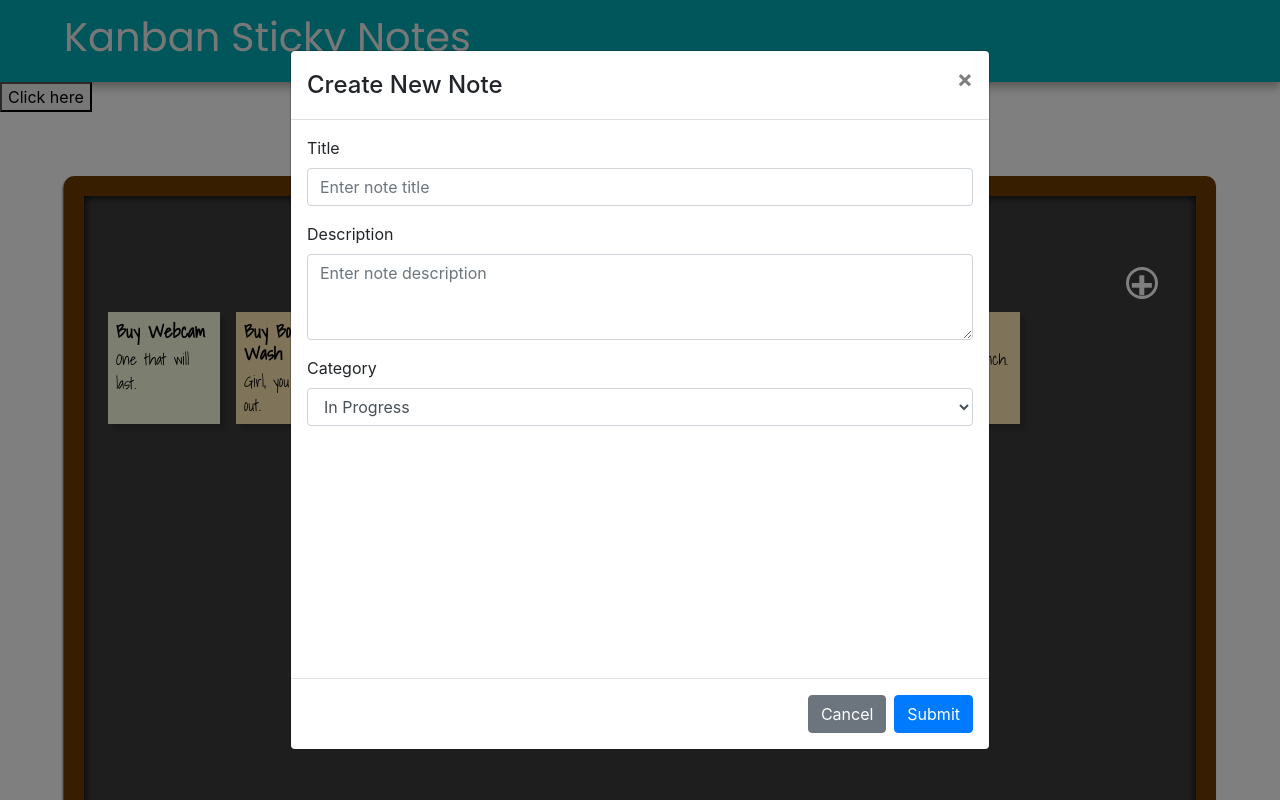
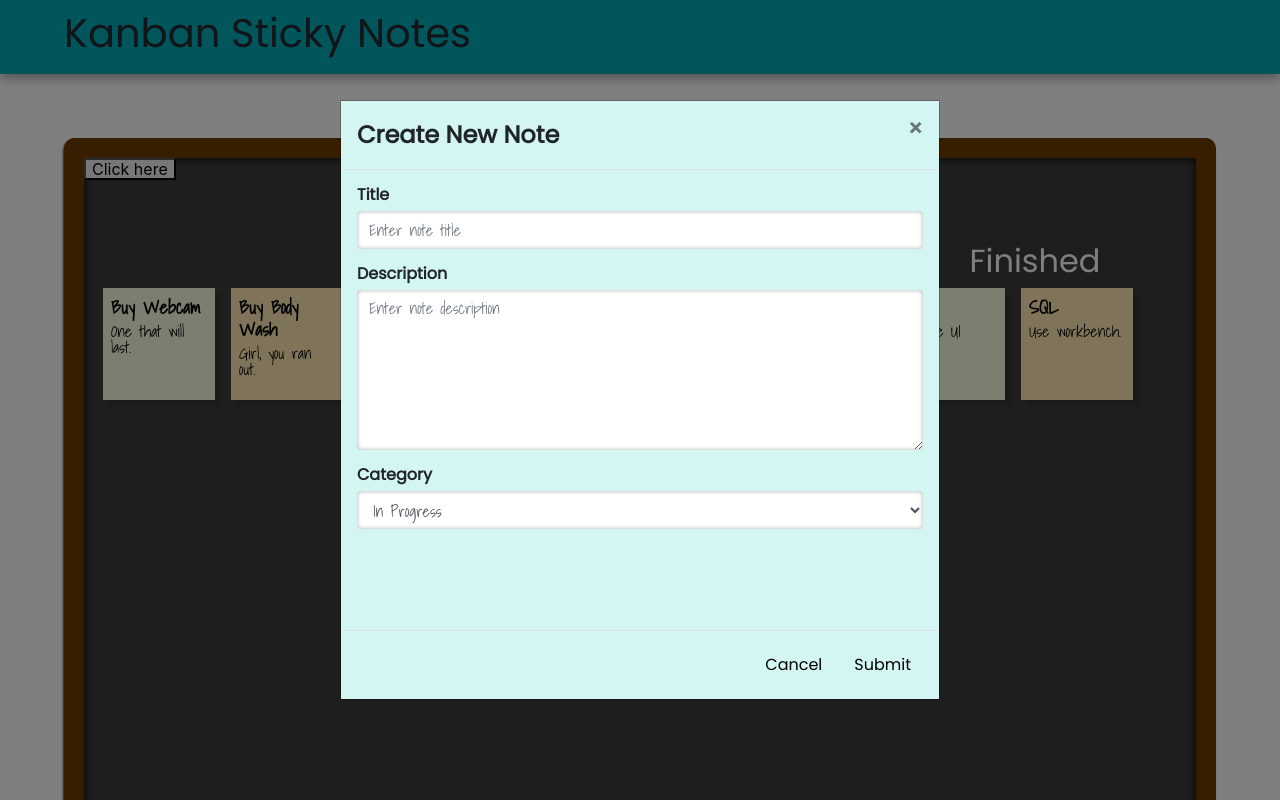
Before and after one commit to ericaoytas/Kanban-Board, a React (Create React App) app in the folder kanban-sticky-notes/: page / in a window 1280 px wide. Both pictures are taken after a click on the button "Click here". Shown: the top 800 px of the page. Built offline with nearby package versions, Linux system fonts and the light colour scheme.

Commit message:
NoteModal, ViewNote

```diff
--- a/kanban-sticky-notes/public/styles.css
+++ b/kanban-sticky-notes/public/styles.css
@@ -16,7 +16,6 @@ header {
   padding: 1% 5%;
   box-shadow: 0 5px 10px 0 rgba(0, 0, 0, 0.2), 0 3px 10px 0 rgba(0, 0, 0, 0.19) !important;
 }
-
 
 /** General: app, board, body */
 
@@ -45,8 +44,10 @@ header {
 
 body,
 h1 {
+  color: #222831;
   font-family: "Poppins", sans-serif;
   margin: 0;
+  line-height: 1 !important;
 }
 
 hr {
@@ -59,7 +60,6 @@ hr {
 /** Columns & Column */
 
 .column {
-
   min-width: 300px;
   min-height: 50vw;
 }
@@ -104,7 +104,6 @@ hr {
   align-items: flex-start;
 }
 
-
 /** Notes and Note */
 
 .note {
@@ -114,7 +113,7 @@ hr {
   display: block;
   height: 7em;
   width: 7em;
-  padding: .5em;
+  padding: 0.5em;
   -moz-box-shadow: 5px 5px 4px rgba(44, 44, 44, 0.5);
   -webkit-box-shadow: 5px 5px 4px rgba(44, 44, 44, 0.5);
   box-shadow: 5px 5px 4px rgba(44, 44, 44, 0.5);
@@ -135,7 +134,7 @@ hr {
 }
 
 .note-container {
-  margin: .5em;
+  margin: 0.5em;
   display: float;
   float: left;
 }
@@ -183,13 +182,60 @@ hr {
   cursor: -webkit-grabbing;
 }
 
-
 /** Modals */
 
 .modal-style {
-    width: 700px !important;
+  width: 600px !important;
 }
 
-.modal-content{
-    height: 700px;
+.modal-content {
+  height: 600px;
+  border-radius: 0 !important;
+  background-color: #d3f6f3 !important;
+  font-family: "Shadows Into Light", cursive;
 }
+
+.modal-content label,
+.modal-content .h4 {
+  font-family: "Poppins", sans-serif;
+  font-weight: bold;
+}
+
+.modal-content input, .modal-content textarea, .modal-content select{
+  border: none;
+  -moz-box-shadow:    inset 0 0 4px #aaa;
+  -webkit-box-shadow: inset 0 0 4px #aaa;
+  box-shadow:         inset 0 0 4px #aaa;
+}
+
+.modal-content textarea {
+  height: 10rem !important;
+}
+
+.modal-content button{
+  font-family: "Poppins", sans-serif;
+  background: none;
+  border: none;
+  color: black;
+}
+
+.modal-content button:hover{
+  background: #00adb5;
+}
+
+
+
+@media only screen and (max-width: 995px) {
+  .modal-style {
+    width: 450px !important;
+  }
+
+  .modal-content {
+    height: 450px;
+
+  }
+  .modal-content textarea {
+    height: 4rem !important;
+  }
+
+}
--- a/kanban-sticky-notes/src/components/App.jsx
+++ b/kanban-sticky-notes/src/components/App.jsx
@@ -1,24 +1,18 @@
-import React, {useState} from 'react';
+import React from 'react';
 import Header from './Header';
 import Footer from './Footer';
 import Board from './Board';
-import CreateNewNote from './CreateNewNote';
+
 import 'bootstrap/dist/css/bootstrap.css';
+import noteData from '../noteData.jsx';
 
 function App() {
-  const [modalShow, setModalShow] = useState(false);
+
 
   return (
     <div className="app">
       <Header />
-      <button
-        onClick={() => setModalShow(true)}
-      >Click here</button>
-      <CreateNewNote
-        show={modalShow}
-        onHide={() => setModalShow(false)}
-      />
-      <Board />
+      <Board noteData={noteData} />
     </div>
   );
 }
--- a/kanban-sticky-notes/src/components/Board.jsx
+++ b/kanban-sticky-notes/src/components/Board.jsx
@@ -1,17 +1,94 @@
-import React from 'react';
-import Columns from './Columns';
-import noteData from '../noteData.jsx';
+import React, { useState } from "react";
+import Columns from "./Columns";
+import CreateNewNote from "./CreateNewNote";
+import NoteModal from "./NoteModal";
+
+function Board(props) {
+  const [modalInfo, setModalInfo] = useState({
+    isShow: false,
+    type: "create",
+    targetNoteId: 0,
 
 
+  });
+  const noteData = props.noteData;
+  const [notes, setNotes] = useState(noteData.notes);
 
-function Board() {
+  function addNote(newNote) {
+    setNotes((prevState) => {
+      return [
+        ...prevState,
+        {
+          ...newNote,
+        },
+      ];
+    });
+  }
+
+  function deleteNote(noteId) {
+    setNotes(prevNotes => {
+      return prevNotes.filter(noteItem => {
+        return noteItem.noteId !== noteId;
+      });
+    });
+  }
+
+
+  function onDragOver(event) {
+    event.preventDefault();
+  }
+
+  function onDrop(event, category) {
+    let id = event.dataTransfer.getData("id");
+    const updatedNote = notes.find((note) => {
+      return note.noteId === id;
+    });
+    updatedNote.category = category;
+    deleteNote(id);
+    addNote(updatedNote);
+  }
+
+  function showModal(event, type, noteId, isShow) {
+
+    setModalInfo(prevInfo => {
+      return ({
+        ...prevInfo,
+        type: type,
+        isShow: isShow,
+        targetNoteId: noteId
+      });
+
+    });
+  }
+
   return (
     <div className="board">
-    <h1>Board Title</h1>
+      <button onClick={(event) => showModal(event, "create", 0, true)}>Click here</button>
+      {/* <CreateNewNote
+        onadd={addNote}
+        show={modalShow}
+        onHide={() => setModalShow(false)}
+        categories={noteData.categories}
+      /> */}
+
+      <NoteModal
+        onadd={addNote}
+        show={modalInfo.isShow}
+        onHide={(event) => showModal(event, "create", 0, false)}
+        noteData={noteData}
+        noteId={modalInfo.targetNoteId}
+        modalType={modalInfo.type}
+        modalTitle="Create New Note"
+      />
+
+      <h1>Board Title</h1>
       <Columns
-        categories = {noteData.categories}
-        notes = {noteData.notes}
-      />
+        categories={noteData.categories}
+        notes={notes}
+        onDrop={onDrop}
+        onDragOver={onDragOver}
+        showModal={showModal}
+        />
     </div>
   );
 }
--- a/kanban-sticky-notes/src/components/Column.jsx
+++ b/kanban-sticky-notes/src/components/Column.jsx
@@ -15,6 +15,7 @@ function Column(props) {
             <h2>{props.columnTitle}</h2>
             <Notes
                 notesArray={props.notesArray}
+                showModal={props.showModal}
             />
         </div>
 
--- a/kanban-sticky-notes/src/components/Columns.jsx
+++ b/kanban-sticky-notes/src/components/Columns.jsx
@@ -7,52 +7,32 @@ function Columns(props) {
 
     const [notesArray, setNotes] = useState(props.notes);
 
-    function createColumn(notes) {
+    function createColumn(notes, index) {
         return function(column) {
             let notesInCategory = getNotesInCategory(column.name, notes);
 
             return (<Column
+                key={index}
                 columnTitle = {column.name}
                 notesArray = {notesInCategory}
-                onDragOver = {onDragOver}
-                onDrop = {onDrop}
+                onDragOver = {props.onDragOver}
+                onDrop = {props.onDrop}
+                showModal ={props.showModal}
             />);
         }
     }
 
-    function getNotesInCategory(category, notes) {
-        return notes.filter( (note) => {
-            return note.category === category;
+    function getNotesInCategory(category, inNotes) {
+        return inNotes.filter((note) => {
+          return note.category === category;
         });
-    }
-
-
-    function onDragOver(event) {
-        event.preventDefault();
-    }
-
-    function onDrop(event, category) {
-        let id = event.dataTransfer.getData("id");
-        const updatedNote = notesArray.find(note => {
-            return note.noteId === id;
-        })
-        updatedNote.category = category;
-        setNotes(prevState => {
-            return [
-                ... prevState,
-                {
-                    ... updatedNote
-                }
-            ]
-        })
-    }
+      }
 
 
     return (
         <div className="columns">
             <div className="flex-container">
                     {props.categories.map(createColumn(props.notes))}
-                    <NewColumn />
             </div>
         </div>
     );
--- a/kanban-sticky-notes/src/components/CreateNewNote.jsx
+++ b/kanban-sticky-notes/src/components/CreateNewNote.jsx
@@ -1,42 +1,92 @@
-import React from "react";
+import React, {useState} from "react";
 import Modal from "react-bootstrap/Modal";
 import Button from "react-bootstrap/Button";
 import Form from "react-bootstrap/Form";
+import {generateHexString} from "../hexGenerator"
+
+/**
+ * Create new note to be added to the board.
+ * New note consists of a title (required), description, and category(required).
+ * @param {object} props Component props
+ */
+
 function CreateNewNote(props) {
+
+  const [note, setNote] = useState({
+    noteId: generateHexString(),
+    category: props.categories[0].name,
+    title:"",
+    description:""
+  });
+
+  function submitNote(event){
+    console.log(note);
+    props.onadd(note);
+    setNote({
+      noteId: generateHexString(),
+      category: props.categories[0].name,
+      title: "",
+      description: ""
+    });
+    event.preventDefault();
+    props.onHide();
+  }
+
+  function handleChange(event) {
+    const { name, value } = event.target;
+
+    setNote(prev => {
+      return {
+        ...prev,
+        [name]: value
+      };
+    });
+  }
+
+  const categoryList = props.categories.map(category => {
+    return (<option> {category.name} </option>);
+  });
+
   return (
-      <Modal
-        {...props}
-        size="lg"
-        aria-labelledby="contained-modal-title-vcenter"
-        centered
-        dialogClassName="modal-style"
-        contentClassName="modal-content-style"
-      >
-        <Modal.Header closeButton>
-          <Modal.Title id="contained-modal-title-vcenter">
-            Create New Note
-          </Modal.Title>
-        </Modal.Header>
+
+      <>
         <Modal.Body>
-          <Form>
+          <Form id="new-note-form">
             <Form.Group controlId="formNoteTitle">
               <Form.Label>Title</Form.Label>
-              <Form.Control type="text" placeholder="Enter note title" />
+              <Form.Control
+              name="title"
+              value={note.title}
+              type="text"
+              placeholder="Enter note title"
+              required
+              onChange={handleChange}
+              autoComplete="off"
+              />
             </Form.Group>
             <Form.Group controlId="formNoteDescription">
               <Form.Label>Description</Form.Label>
               <Form.Control
+                name="description"
+                value={note.description}
                 as="textarea"
                 rows="3"
                 placeholder="Enter note description"
+                onChange={handleChange}
+                autoComplete="off"
               />
             </Form.Group>
 
             <Form.Group controlId="formNoteCategory">
               <Form.Label>Category</Form.Label>
-              <Form.Control as="select">
-                <option>In Progress</option>
-                <option>Finished</option>
+              <Form.Control
+                name="category"
+                value={note.category}
+                as="select"
+                required
+                onChange={handleChange}
+                >
+                {categoryList}
               </Form.Control>
             </Form.Group>
             <br />
@@ -46,11 +96,15 @@ function CreateNewNote(props) {
           <Button variant="secondary" onClick={props.onHide}>
             Cancel
           </Button>
-          <Button variant="primary" type="submit">
+          <Button
+          variant="primary"
+          type="submit"
+          form="new-note-form" onClick={submitNote}>
             Submit
           </Button>
         </Modal.Footer>
-      </Modal>
+      </>
+
   );
 }
 
--- a/kanban-sticky-notes/src/components/Note.jsx
+++ b/kanban-sticky-notes/src/components/Note.jsx
@@ -3,6 +3,9 @@ import React from "react";
 function Note(props) {
   function onDragStart(event) {
     event.dataTransfer.setData("id", props.id);
+  }
+  function handleDoubleClick(event) {
+    props.showModal(event, "view", props.id, true);
   }
 
   return (
@@ -10,10 +13,11 @@ function Note(props) {
       className="note-container draggable"
       draggable
       onDragStart={onDragStart}
+      onDoubleClick={handleDoubleClick}
     >
       <div className="note">
         <h3>{props.title}</h3>
-        <p>{props.description}</p>
+        <p>{props.description.substr(0, 40)}</p>
       </div>
     </div>
   );
--- /dev/null
+++ b/kanban-sticky-notes/src/components/NoteModal.jsx
@@ -0,0 +1,55 @@
+import React from "react";
+import Modal from 'react-bootstrap/Modal'
+import CreateNewNote from './CreateNewNote'
+import ViewNote from './ViewNote'
+function NoteModal(props) {
+
+
+    let modalBodyAndFooter = null;
+
+    switch(props.modalType) {
+        case "create":
+            modalBodyAndFooter = <CreateNewNote
+            onadd={props.onadd}
+            show={props.show}
+            onHide={props.onHide}
+            categories={props.noteData.categories}
+            />
+            break;
+        case "view":
+            modalBodyAndFooter = <ViewNote
+                show={props.show}
+                onHide={props.onHide}
+                notes={props.noteData.notes}
+                noteId={props.noteId}
+            />
+            break;
+        default:
+            modalBodyAndFooter = <CreateNewNote
+            onadd={props.onadd}
+            show={props.show}
+            onHide={props.onHide}
+            categories={props.noteData.categories}
+            />
+            break;
+    }
+
+  return (
+    <Modal
+      {...props}
+      size="lg"
+      aria-labelledby="contained-modal-title-vcenter"
+      centered
+      dialogClassName="modal-style"
+    >
+      <Modal.Header closeButton>
+        <Modal.Title id="contained-modal-title-vcenter">
+          {props.modalTitle}
+        </Modal.Title>
+      </Modal.Header>
+      {modalBodyAndFooter}
+    </Modal>
+  );
+}
+
+export default NoteModal;
--- a/kanban-sticky-notes/src/components/Notes.jsx
+++ b/kanban-sticky-notes/src/components/Notes.jsx
@@ -10,6 +10,7 @@ function Notes(props) {
             id={noteInfo.noteId}
             title={noteInfo.title}
             description={noteInfo.description}
+            showModal={props.showModal}
         />);
     }
     return (
--- /dev/null
+++ b/kanban-sticky-notes/src/components/ViewNote.jsx
@@ -0,0 +1,42 @@
+import React from 'react'
+import Modal from 'react-bootstrap/Modal'
+import Button from 'react-bootstrap/Button'
+
+function ViewNote(props) {
+
+    const note = props.notes.find((nt) => {
+        return nt.noteId === props.noteId;
+    })
+
+    console.log(note);
+
+    return (
+        <>
+          <Modal.Body>
+          <div>
+            <label for="noteTitle"> Title </label>
+            <p id="noteTitle">{note.title}</p>
+          </div>
+          <div>
+            <label for="noteDescription"> Description </label>
+            <p id="noteDescription">{note.description}</p>
+          </div>
+          <div>
+            <label for="noteCategory"> Category </label>
+            <p id="noteCategory">{note.category}</p>
+          </div>
+          </Modal.Body>
+          <Modal.Footer>
+            <Button variant="secondary" onClick={props.onHide}>
+              Close
+            </Button>
+            <Button variant="primary" >
+              Edit
+            </Button>
+          </Modal.Footer>
+        </>
+
+    );
+}
+
+export default ViewNote;
--- /dev/null
+++ b/kanban-sticky-notes/src/hexGenerator.js
@@ -0,0 +1,12 @@
+const KEY_LENGTH = 10;
+
+function generateHexString() {
+  var ret = "";
+  while (ret.length < KEY_LENGTH) {
+    ret += Math.random().toString(16).substring(2);
+  }
+  return ret.substring(0,KEY_LENGTH);
+}
+
+
+export {generateHexString};
--- a/kanban-sticky-notes/src/noteData.jsx
+++ b/kanban-sticky-notes/src/noteData.jsx
@@ -1,12 +1,4 @@
-const KEY_LENGTH = 10;
-
-function generateHexString(length) {
-  var ret = "";
-  while (ret.length < length) {
-    ret += Math.random().toString(16).substring(2);
-  }
-  return ret.substring(0,length);
-}
+import {generateHexString} from './hexGenerator';
 
 // const noteData = {
 //     columns : [
@@ -54,59 +46,59 @@ function generateHexString(length) {
     categories : [
 
       {
-        categoryId : generateHexString(KEY_LENGTH),
+        categoryId : generateHexString(),
         name : "In Progress"
       },
       {
-        categoryId : generateHexString(KEY_LENGTH),
+        categoryId : generateHexString(),
         name : "Finished"
       }
     ],
     notes : [
       {
-        noteId : generateHexString(KEY_LENGTH),
+        noteId : generateHexString(),
         category : "In Progress",
         title : "Buy Webcam",
         description : "One that will last."
       },
       {
-        noteId: generateHexString(KEY_LENGTH),
+        noteId: generateHexString(),
         category : "In Progress",
         title : "Buy Body Wash",
         description : "Girl, you ran out."
       },
       {
-        noteId : generateHexString(KEY_LENGTH),
+        noteId : generateHexString(),
         category : "In Progress",
         title : "Buy Pens",
         description : "Because why not."
       },
       {
-        noteId : generateHexString(KEY_LENGTH),
+        noteId : generateHexString(),
         category : "Finished",
         title : "CSS",
         description : "Fix the UI please."
       },
       {
-        noteId : generateHexString(KEY_LENGTH),
-        category : "Not Start",
-        title : "Javascript",
+        noteId : generateHexString(),
+        category : "In Progress",
+        title : "React Stuff",
         description : "Add drag and drop feature."
       },
       {
-        noteId : generateHexString(KEY_LENGTH),
+        noteId : generateHexString(),
         category : "In Progress",
         title : "Eat Lunch",
         description : "Delicious slice of bread."
       },
       {
-        noteId : generateHexString(KEY_LENGTH),
+        noteId : generateHexString(),
         category : "Finished",
         title : "SQL",
         description : "Use workbench."
       },
       {
-        noteId : generateHexString(KEY_LENGTH),
+        noteId : generateHexString(),
         category : "In Progress",
         title : "More Javascript",
         description : "Add drag and drop feature."
```
Lines whose indentation alone changed are shown as unchanged.
